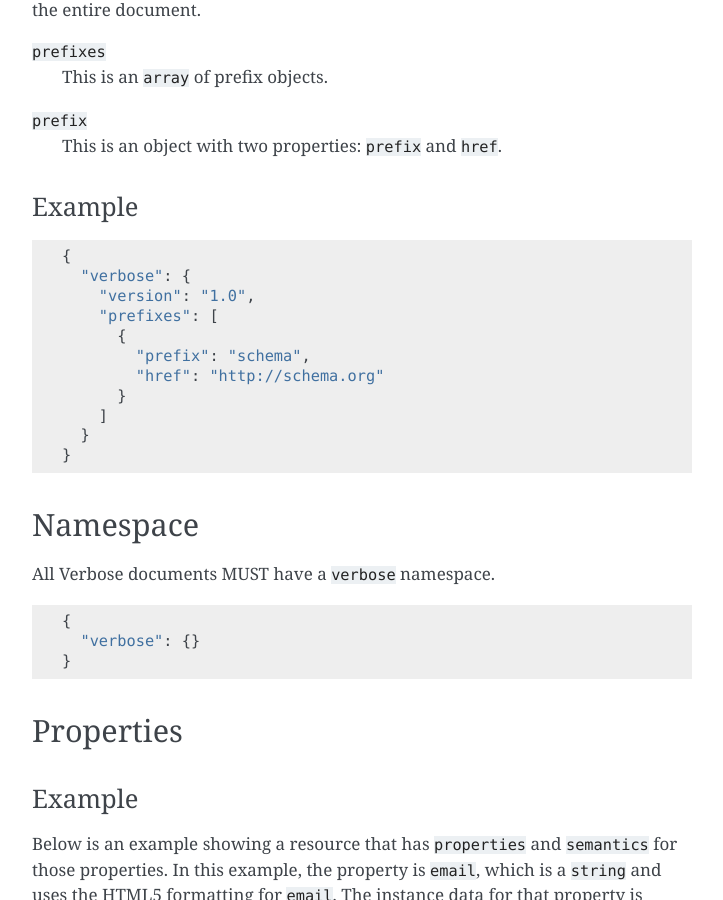
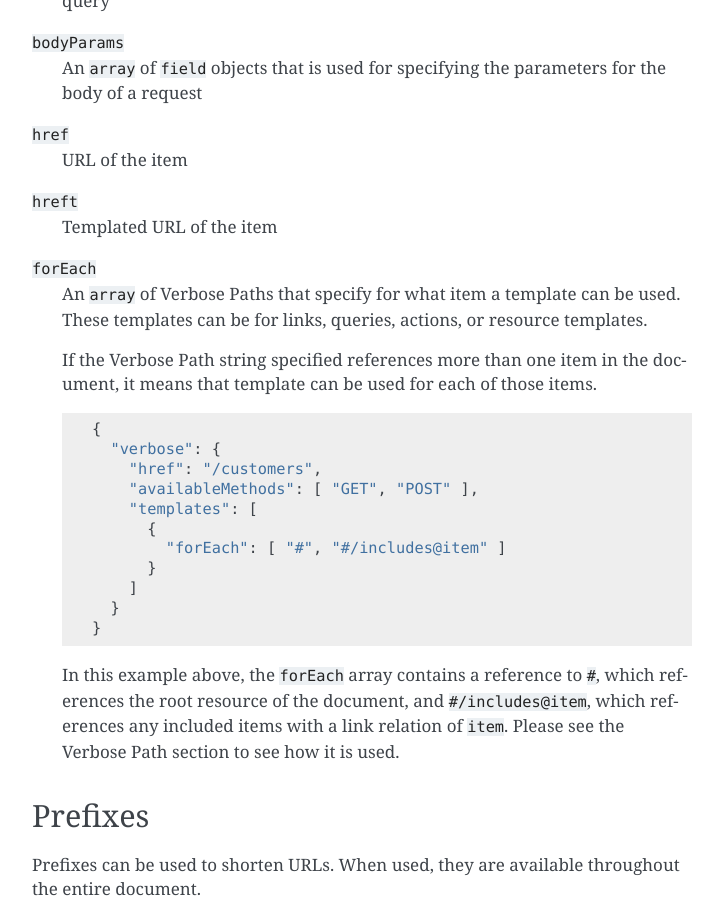
Before and after one commit to smizell/verbose, a Sphinx documentation site: the page built from docs/specification.rst, in a window 1280 px wide and 900 px high, scrolled down 2101 px. Shown: the whole window, without its empty margins (388-1111 px from the left). Built offline with Sphinx 7.4.7, drawn with Linux system fonts in a browser that asks for light colours; some of the changed text lies outside the part shown.

Commit message:
Update spec, examples, and schema

```diff
--- a/docs/schema.rst
+++ b/docs/schema.rst
@@ -59,6 +59,7 @@
             "type": "array",
             "items": { "$ref": "#/definitions/resource" }
           },
+          "errors": { "$ref": "#/definitions/resource" }
         }
       }
     }
--- a/docs/specification.rst
+++ b/docs/specification.rst
@@ -9,13 +9,24 @@
 
 **Proposed Registration**: ``application/vnd.verbose+json``
 
-Glossary of Properties
-----------------------
+The document outlines the Verbose hypermedia format.
+
+.. note ::
+  This is currently in active development. There may be parts of this change before it is ready for use.
+
+.. note ::
+  The key words "MUST", "MUST NOT", "REQUIRED", "SHALL", "SHALL
+  NOT", "SHOULD", "SHOULD NOT", "RECOMMENDED",  "MAY", and
+  "OPTIONAL" in this document are to be interpreted as described in
+  RFC 2119.
+
+Definitions
+-----------
 
 Verbose provides a set of common properties for every supported item along with providing properties that are shared between specific items. Because of this, these properties are defined here to allow for them to be used throughout this document.
 
-Common
-######
+Common Properties
+#################
 
 These common properties are available for any item in the document, from links to resources.
 
@@ -37,7 +48,7 @@
 Shared
 ######
 
-These properties are reused by several items below.
+These properties are reused by several items but are not common to all.
 
 ``rels``
   An ``array`` of link relations for an item.
@@ -74,6 +85,27 @@
 
 ``hreft``
   Templated URL of the item
+
+``forEach``
+  An ``array`` of Verbose Paths that specify for what item a template can be used. These templates can be for links, queries, actions, or resource templates.
+
+  If the Verbose Path string specified references more than one item in the document, it means that template can be used for each of those items.
+
+  ::
+
+    {
+      "verbose": {
+        "href": "/customers",
+        "availableMethods": [ "GET", "POST" ],
+        "templates": [
+          {
+            "forEach": [ "#", "#/includes@item" ]
+          }
+        ]
+      }
+    }
+
+  In this example above, the ``forEach`` array contains a reference to ``#``, which references the root resource of the document, and ``#/includes@item``, which references any included items with a link relation of ``item``. Please see the Verbose Path section to see how it is used.
 
 Prefixes
 --------
@@ -167,7 +199,7 @@
   Human-readable label for the field
 
 ``mapsTo``
-  An ``array`` of Verbose Path strings
+  A Verbose Path string (see Verbose Path section for details on how this is used)
 
 Links
 -----
@@ -452,6 +484,13 @@
 Resource Template
 -----------------
 
+
+``mediaTypes``
+  Defines the media types for the request. Can be an array of media types.
+
+``fields``
+  An ``array`` of field objects.
+
 Example
 #######
 
@@ -502,18 +541,103 @@
     }
   }
 
+Templates can also use JSON Schema to define how a request should be formed.
+
+::
+
+  {
+    "verbose": {
+      "forEach": [ "#", "#/includes@item" ],
+      "templates": [
+        {
+          "mediaTypes": [ "application/json" ],
+          jsonSchema: {
+            properties: {
+              "first_name": { "type": "string" },
+              "last_name": { "type": "string" }
+            }
+          }
+        }
+      ],
+      "includes": [
+        {
+          "rels": [ "item" ],
+          "href": "/customers/1",
+          "properties": {
+            "first_name": "John",
+            "last_name": "Doe"
+          }
+        },
+        {
+          "rels": [ "item" ],
+          "href": "/customers/2",
+          "properties": {
+            "first_name": "Jane",
+            "last_name": "Doe"
+          }
+        }
+      ]
+    }
+  }
+
 Embedded Resources
 ------------------
 
 Partials
 ########
 
-Partial resources are considered to be a partial representation of the embedded resource. If the full resource is desired, it can be requested if a ``self`` link is available.
+Partial resources are considered to be a partial representation of the embedded resource. If the entire resource for the partial is desired, the semantics of the API can specificy how this is done.
 
 Includes
 ########
 
 Included resources are considered to be full representations.
+
+Resource
+--------
+
+A Verbose Resource is an ``object`` for defining everything dealing with a particular resource.
+
+``href``
+  Link to the resource
+
+``semantics``
+  An ``array`` of Semantic objects
+
+``properties``
+  A Properties object
+
+``links``
+  An ``array`` of Link objects
+
+``actions``
+  An ``array`` of Action objects
+
+``queries``
+  An ``array`` of Query objects
+
+``templatedLinks``
+  An ``array`` of Templated Link objects
+
+``templatedActions``
+  An ``array`` of Templated Action objects
+
+``templatedQueries``
+  An ``array`` of Templated Query objects
+
+``templates``
+  An ``array`` of Template objects
+
+``partials``
+  An ``array`` of partial Resource objects
+
+``includes``
+  An ``array`` of full Resource objects
+
+``errors``
+  An Error object
+
+See the Examples page for examples of a resource
 
 Errors
 ------
```
Also changed, not shown: docs/examples.rst (+72 -67 lines).
